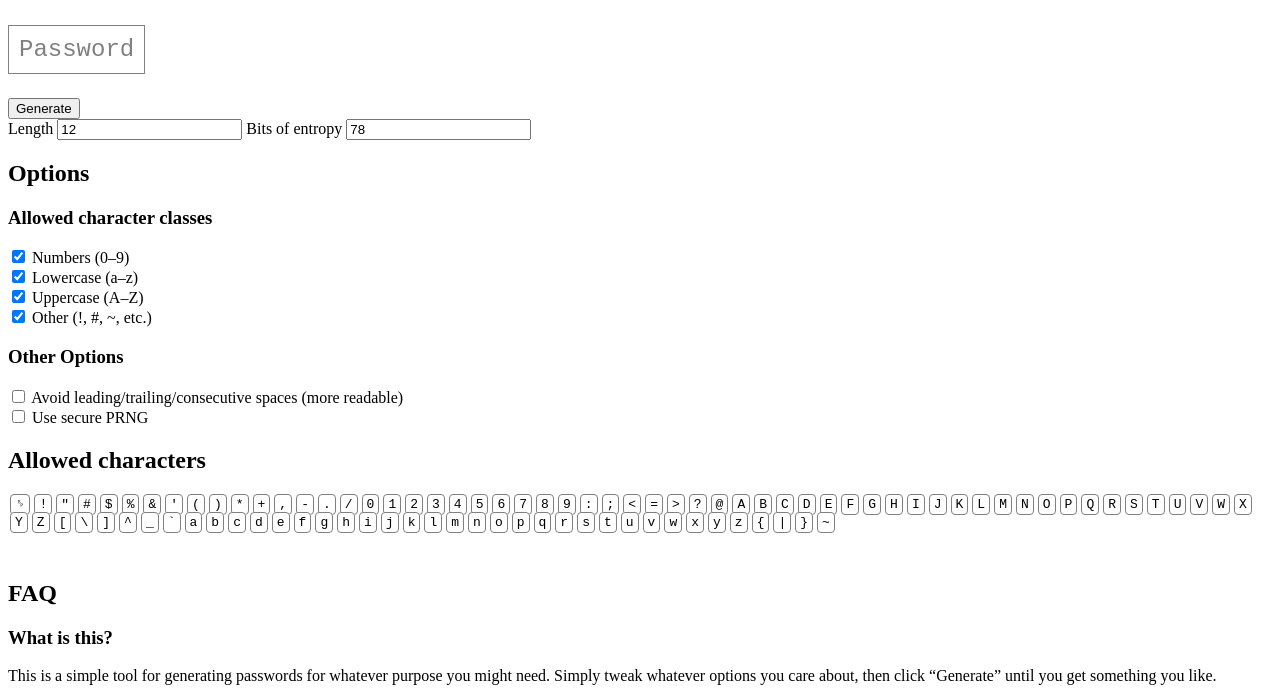
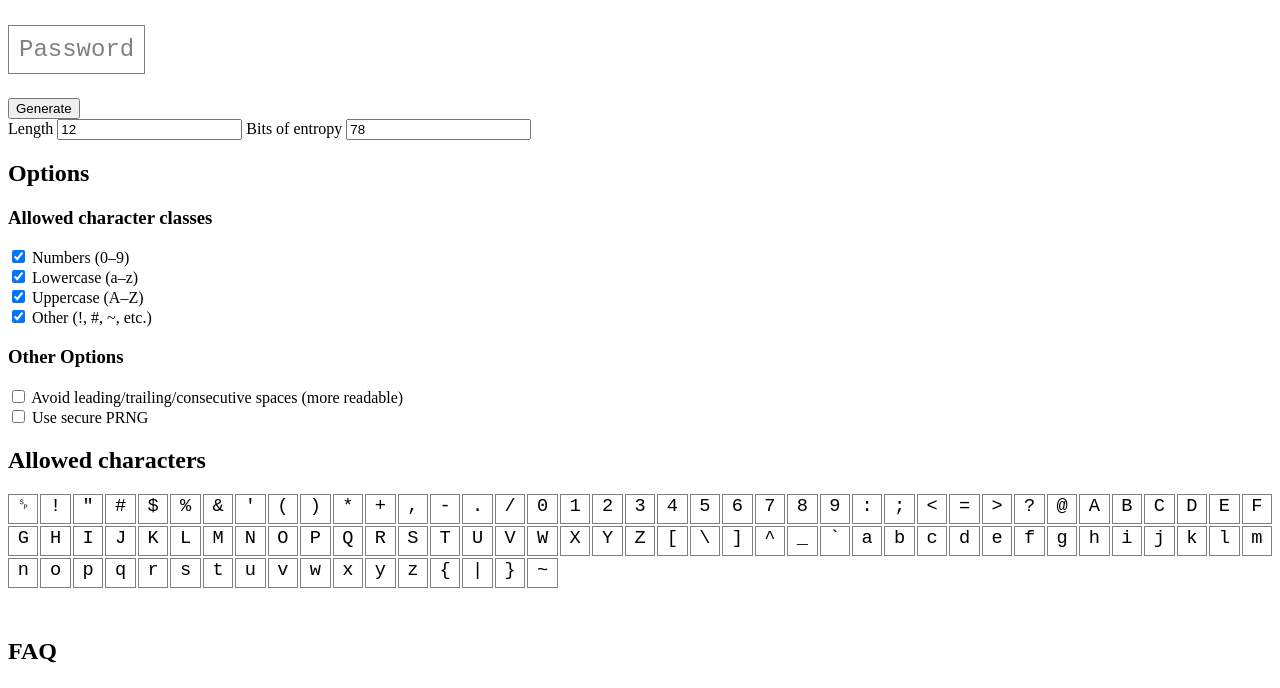
Before and after one commit to silverhammermba/password, a plain HTML site: page index.html in a window 1280 px wide. Shown: the part 79-767 px from the top of the page. Drawn offline with Linux system fonts and the light colour scheme.

Commit message:
use grid layout for characters

```diff
--- a/index.html
+++ b/index.html
@@ -39,22 +39,28 @@
 	color: grey;
 }
 
-/* TODO use grid? */
-#chars div {
-	display: inline-block;
+#chars {
+	display: grid;
+	grid-template-columns: repeat(auto-fill, minmax(30px, 1fr));
+	grid-auto-rows: 30px;
+	grid-gap: 2px;
 }
 
 #chars input[type=checkbox] {
 	display: none;
 }
 
+#chars div {
+	border: 1px solid gray;
+}
+
 #chars label {
-	border: 1px solid gray;
-	border-radius: 4px;
-	font-family: monospace;
-	padding: 2px 4px;
-	margin: 2px;
+	display: block;
+	width: 100%;
+	height: 100%;
+	font: 14pt monospace;
 	background-color: lightgrey;
+	text-align: center;
 	user-select: none;
 	-webkit-user-select: none;
 	-moz-user-select: none;
@@ -109,8 +115,8 @@
 				</div>
 			</div>
 		</form>
+		<h2>Allowed characters</h2>
 		<div id="chars">
-			<h2>Allowed characters</h2>
 		</div>
 		<div id="about">
 			<h2 id="faq">FAQ</h2>
```
